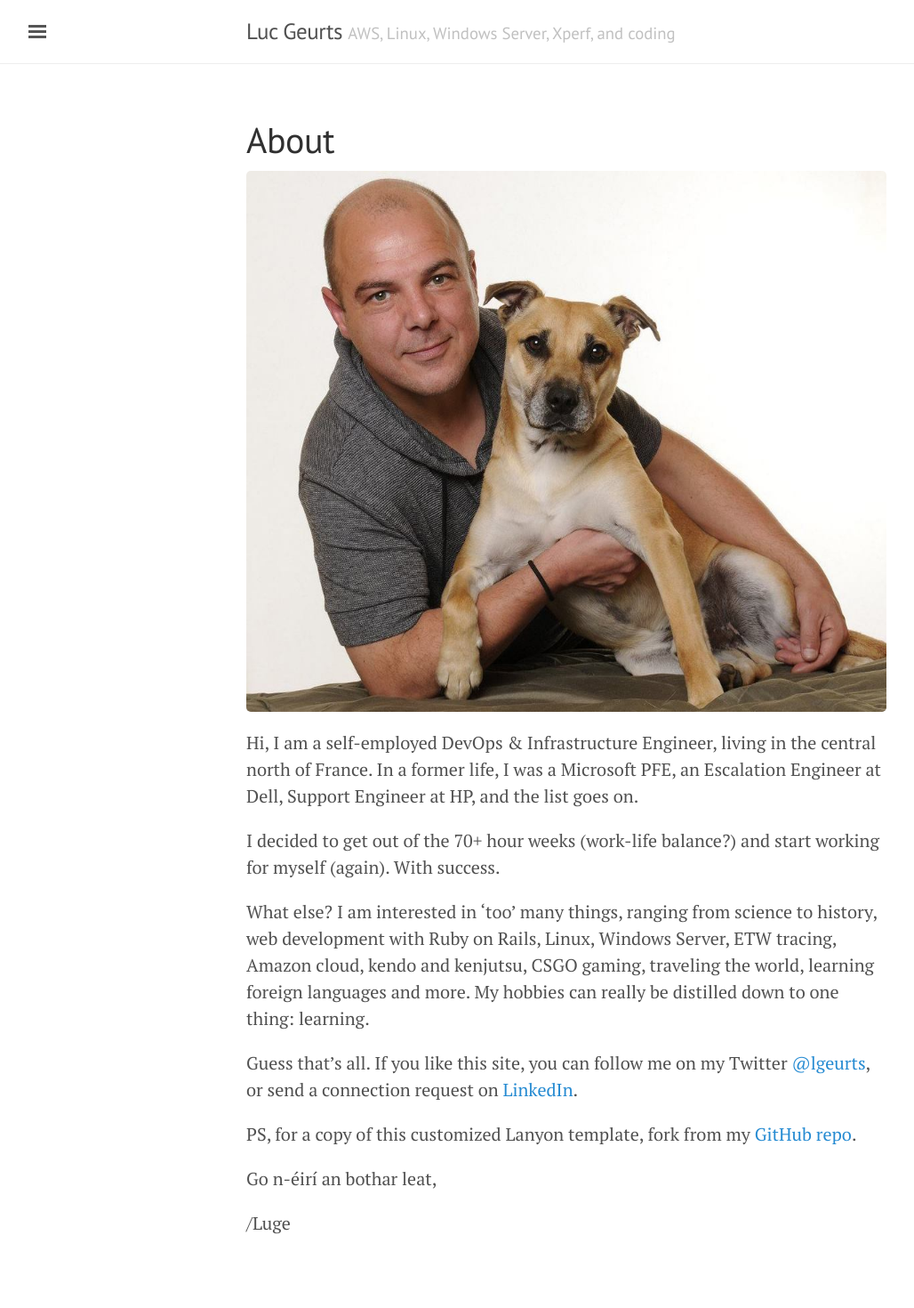
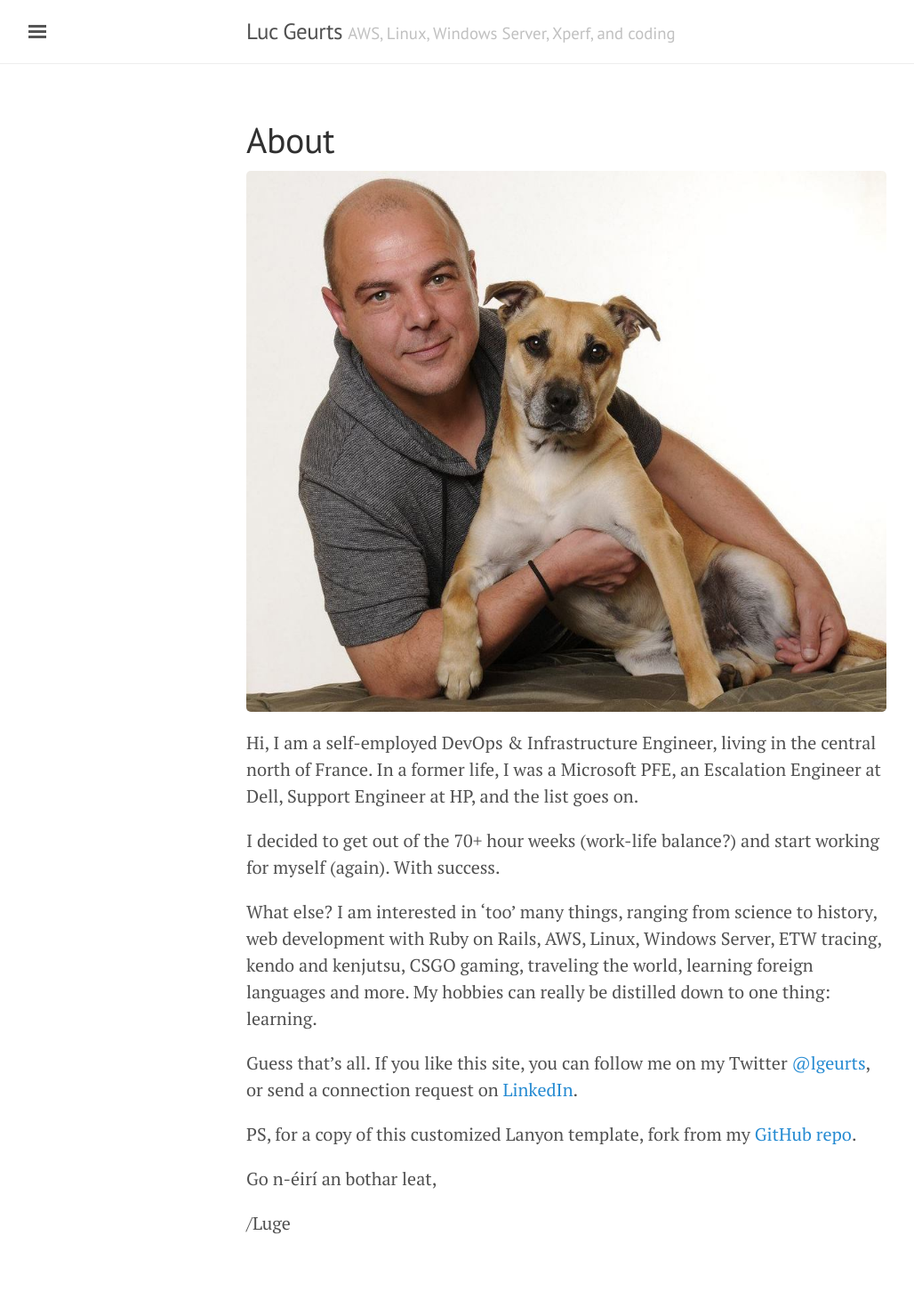
Before and after one commit to lgeurts/lgeurts.github.io, a Jekyll site: the page built from about.md, in a window 1280 px wide. Shown: the whole page at 89% size, without its empty margins (3-1031 px from the left). Built offline with Jekyll 4.4.1, drawn with Linux system fonts in a browser that asks for light colours; nearby versions of some CDN libraries.

Commit message:
Update about.md

```diff
--- a/about.md
+++ b/about.md
@@ -10,7 +10,7 @@ In a former life, I was a Microsoft PFE, an Escalation Engineer at Dell, Support
 
 I decided to get out of the 70+ hour weeks (work-life balance?) and start working for myself (again). With success.
 
-What else? I am interested in 'too' many things, ranging from science to history, web development with Ruby on Rails, Linux, Windows Server, ETW tracing, Amazon cloud, kendo and kenjutsu, CSGO gaming, traveling the world, learning foreign languages and more. My hobbies can really be distilled down to one thing: learning.
+What else? I am interested in 'too' many things, ranging from science to history, web development with Ruby on Rails, AWS, Linux, Windows Server, ETW tracing, kendo and kenjutsu, CSGO gaming, traveling the world, learning foreign languages and more. My hobbies can really be distilled down to one thing: learning.
 
 Guess that's all. If you like this site, you can follow me on my Twitter [@lgeurts](https://twitter.com/lgeurts), or send a connection request on [LinkedIn](https://www.linkedin.com/in/lucgeurts).
 
```
